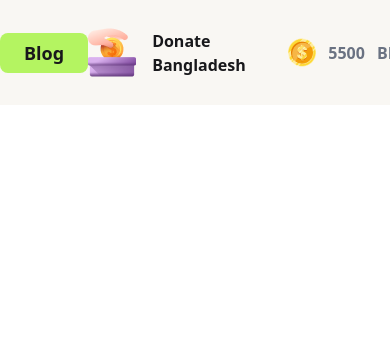
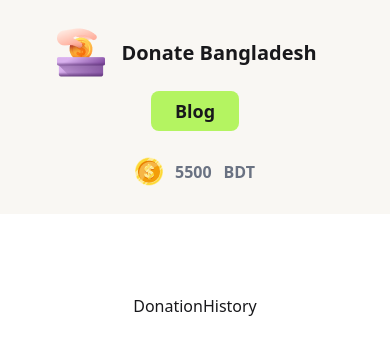
Before and after one commit to always-mohammad-ali/donate-bangladesh, a plain HTML site: page index.html in a window 390 px wide. Drawn offline with nearby package versions, Linux system fonts and the light colour scheme.

Commit message:
responsive done for header and blog

```diff
--- a/index.html
+++ b/index.html
@@ -17,14 +17,14 @@
   <body>
 
     <header>
-        <div class="flex justify-around bg-[#F9F7F3] py-7">
+        <div class="flex flex-col justify-center items-center  md:flex-row md:justify-around bg-[#F9F7F3] py-7">
 
-            <button><a href="blog.html"  class="font-semibold text-lg bg-[#B4F461] py-2 px-6 rounded-lg">Blog</a></button>
-            <div class="flex items-center">
+            <button class="my-5 md:my-0"><a href="blog.html"  class="font-semibold text-lg bg-[#B4F461] py-2 px-6 rounded-lg  ">Blog</a></button>
+            <div class="flex items-center  -order-1 md:order-2">
                 <img src="assets/logo.png" alt="">
-                <h1 class="px-4 font-bold">Donate Bangladesh</h1>
+                <h1 class="px-4 font-bold text-xl md:text-sm">Donate Bangladesh</h1>
             </div>
-            <div class="flex items-center">
+            <div class="flex items-center mt-3 md:mt-0 md:order-3">
                 <img src="assets/coin.png" alt="">
                 <p class="px-3 text-gray-500 font-semibold">5500</p>
                 <p class="text-gray-500 font-semibold">BDT</p>
@@ -35,6 +35,11 @@
 
     <main>
 
+        <div class="flex justify-center mt-20">
+            <button>Donation</button>
+            <button>History</button>
+        </div>
+
     </main>
 
   </body>
```
Also changed, not shown: blog.html (+6 -6 lines).
